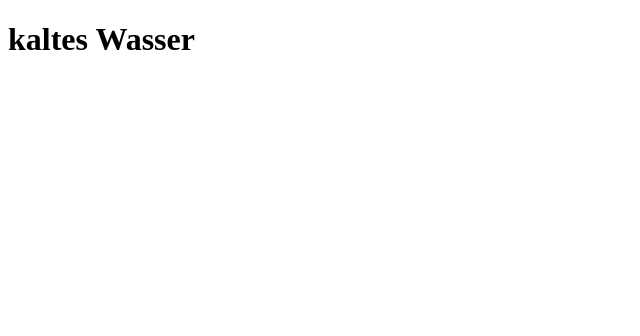
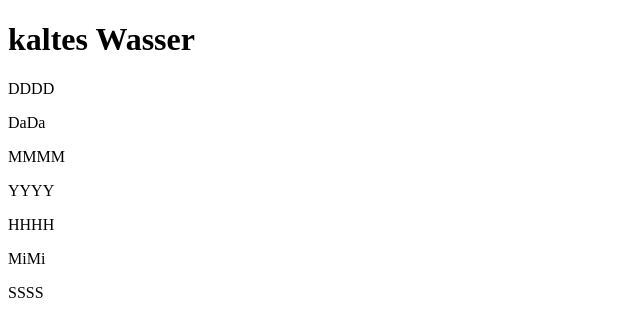
Before and after one commit to samuelbush/first-clock, a plain HTML site: page index.html in a window 1280 px wide. Shown: the whole page, without its empty margins (0-640 px from the left). Drawn offline with Linux system fonts and the light colour scheme.

Commit message:
Little Update for the html file
Just edited some missing stuff

```diff
--- a/index.html
+++ b/index.html
@@ -9,16 +9,17 @@
 
 	<!-- Contains The Date -->
 	<div id="date">
-		<p id="day" class="day"></p>
-		<p id="month" class="month"></p>
-		<p id="year" class="year"></p>
+		<p id="day" class="day">DDDD</p>
+		<p id="datey" class="datey">DaDa</p>
+		<p id="month" class="month">MMMM</p>
+		<p id="year" class="year">YYYY</p>
 	</div>
 
 	<!-- Contains The Time -->
 	<div id="time">
-		<p id="hours" class="hours"></p>
-		<p id="minutes" class="minutes"></p>
-		<p id="seconds" class="seconds"></p>
+		<p id="hours" class="hours">HHHH</p>
+		<p id="minutes" class="minutes">MiMi</p>
+		<p id="seconds" class="seconds">SSSS</p>
 	</div>
 
 </div>
```
